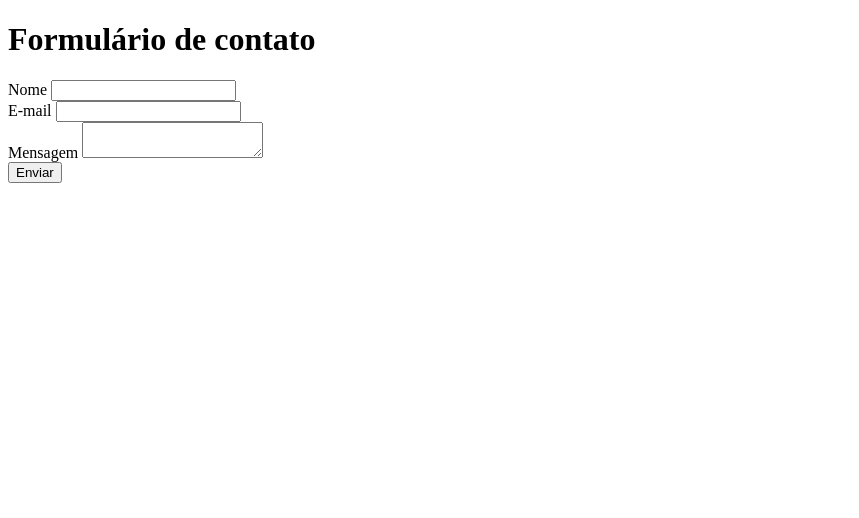
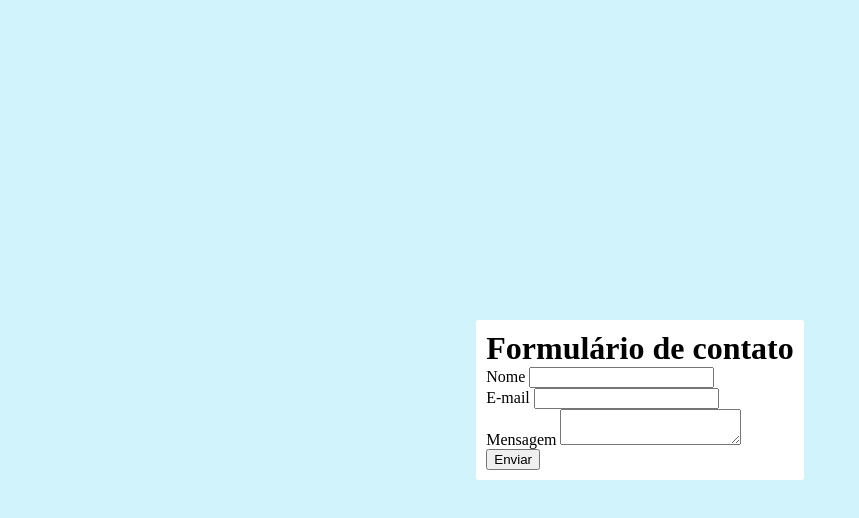
Before and after one commit to marcellantonia/awary-aula-3, a plain HTML site: page index.html in a window 1280 px wide. Shown: the whole page, without its empty margins (0-859 px from the left). Drawn offline with Linux system fonts and the light colour scheme.

Commit message:
Added CSS

```diff
--- a/index.html
+++ b/index.html
@@ -2,10 +2,11 @@
 <html>
     <head>
         <title>Contato</title>
+        <link rel="stylesheet" href="styles.css">
     </head>
     <body>
-        <h1>Formulário de contato</h1>
-        <form id="contact-form">
+            <form id="contact-form" class="form-wrapper">
+                <h1>Formulário de contato</h1>
             <div>
                 <label for="name">Nome</label>
                 <input id="name" type="text" name="name" required>
--- /dev/null
+++ b/styles.css
@@ -0,0 +1,22 @@
+* {
+    margin: 0px;
+}
+
+html {
+    height: 100%;
+}
+
+body {
+    background-color: rgb(208, 243, 252);
+    display: flex;
+    justify-content: center;
+    height: 100%;
+    align-items: center;
+
+}
+
+.form-wrapper {
+    background-color: white;
+    padding: 10px;
+    border-radius: 3px;
+}
```
